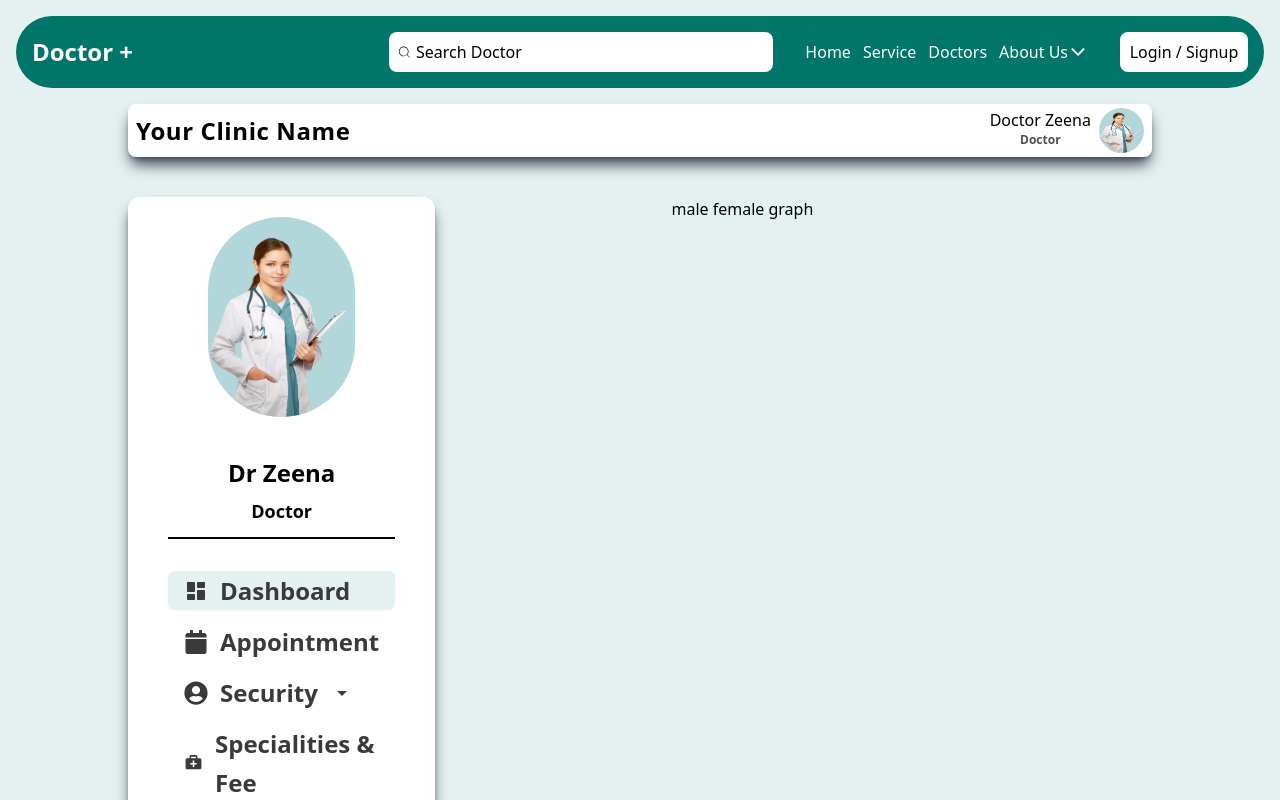
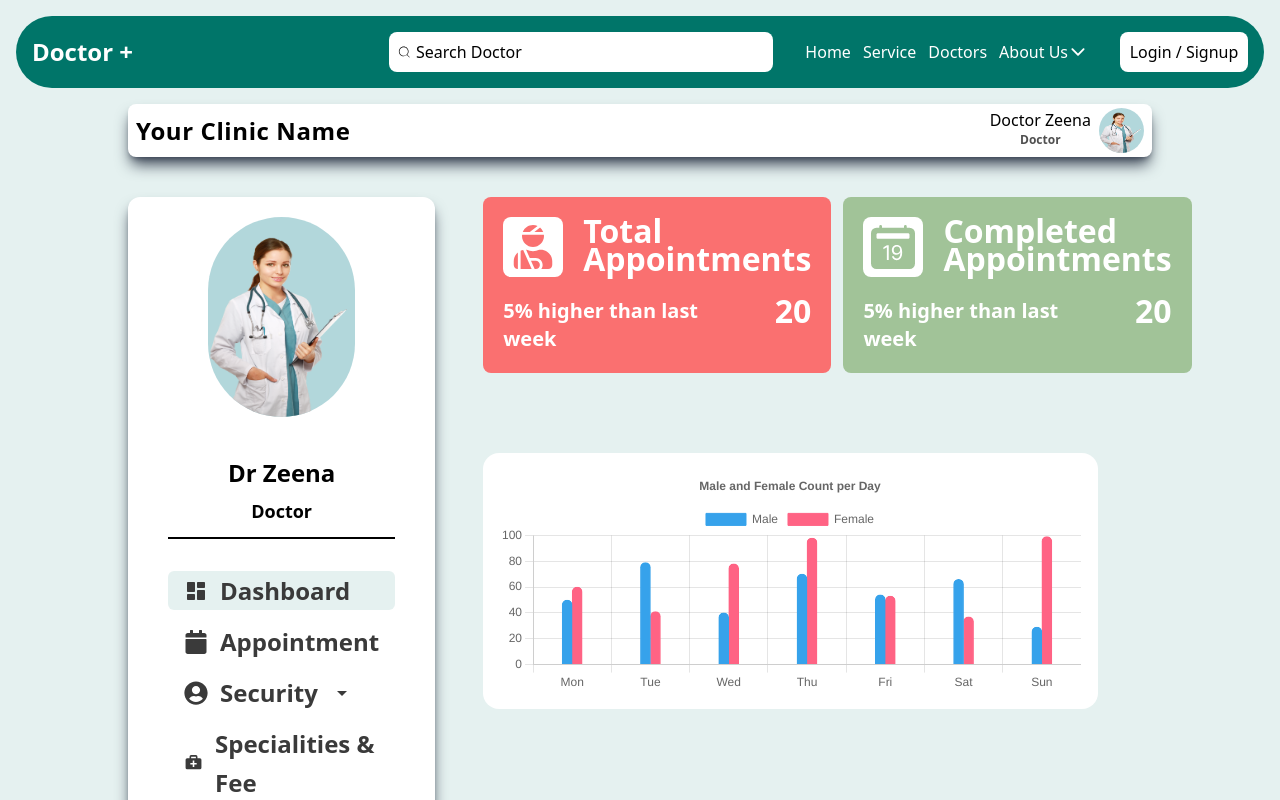
Before and after one commit to Anureng/doctors_dashboard, a React (Create React App) app: page /dashboard in a window 1280 px wide. Shown: the top 800 px of the page. Built offline with nearby package versions, Linux system fonts and the light colour scheme.

Commit message:
main dashboard done

```diff
--- a/package.json
+++ b/package.json
@@ -6,7 +6,9 @@
     "@testing-library/jest-dom": "^5.17.0",
     "@testing-library/react": "^13.4.0",
     "@testing-library/user-event": "^13.5.0",
+    "chart.js": "^4.4.3",
     "react": "^18.3.1",
+    "react-chartjs-2": "^5.2.0",
     "react-dom": "^18.3.1",
     "react-icons": "^5.2.1",
     "react-router-dom": "^6.23.1",
--- /dev/null
+++ b/src/components/DoubleBarGraph.js
@@ -0,0 +1,154 @@
+// // src/DoubleBarGraph.js
+// import React from 'react';
+// import { Bar } from 'react-chartjs-2';
+// import {
+//   Chart as ChartJS,
+//   CategoryScale,
+//   LinearScale,
+//   BarElement,
+//   Title,
+//   Tooltip,
+//   Legend,
+// } from 'chart.js';
+
+// ChartJS.register(
+//   CategoryScale,
+//   LinearScale,
+//   BarElement,
+//   Title,
+//   Tooltip,
+//   Legend
+// );
+
+// const DoubleBarGraph = () => {
+//   const data = {
+//     labels: ['Mon', 'Tue', 'Wed', 'Thu', 'Fri', 'Sat', 'Sun'],
+//     datasets: [
+//       {
+//         label: 'Male',
+//         data: [12, 19, 3, 5, 2, 3, 7],
+//         backgroundColor: 'rgba(54, 162, 235, 0.5)',
+//         borderColor: 'rgba(54, 162, 235, 1)',
+//         borderWidth: 1,
+//       },
+//       {
+//         label: 'Female',
+//         data: [7, 11, 5, 8, 3, 7, 2],
+//         backgroundColor: 'rgba(255, 99, 132, 0.5)',
+//         borderColor: 'rgba(255, 99, 132, 1)',
+//         borderWidth: 1,
+//       },
+//     ],
+//   };
+
+//   const options = {
+//     responsive: true,
+//     plugins: {
+//       legend: {
+//         position: 'top',
+//       },
+//       title: {
+//         display: true,
+//         text: 'Male and Female Count per Day',
+//       },
+//     },
+//     scales: {
+//       x: {
+//         beginAtZero: true,
+//       },
+//       y: {
+//         beginAtZero: true,
+//       },
+//     },
+//   };
+
+//   return (
+//     <div className="max-w-4xl bg-white rounded-lg mx-auto p-4">
+//       <Bar data={data} options={options} />
+//     </div>
+//   );
+// };
+
+// export default DoubleBarGraph;
+
+
+import React from 'react';
+import { Bar } from 'react-chartjs-2';
+import {
+  Chart as ChartJS,
+  CategoryScale,
+  LinearScale,
+  BarElement,
+  Title,
+  Tooltip,
+  Legend,
+} from 'chart.js';
+
+ChartJS.register(
+  CategoryScale,
+  LinearScale,
+  BarElement,
+  Title,
+  Tooltip,
+  Legend
+);
+
+const DoubleBarGraph = () => {
+  const data = {
+    labels: ['Mon', 'Tue', 'Wed', 'Thu', 'Fri', 'Sat', 'Sun'],
+    datasets: [
+      {
+        label: 'Male',
+        data: [50, 79,40, 70, 54, 66, 29],
+        backgroundColor: 'rgba(54, 162, 235, 1)', // Opaque color
+        borderColor: 'rgba(54, 162, 235, 1)',
+        borderWidth: 1,
+        barThickness: 10, // Thinner bars
+        borderRadius: { topLeft: 10, topRight: 10 }, // Rounded top corners
+        barPercentage: 0.9,
+        categoryPercentage: 0.5, // Space between groups
+      },
+      {
+        label: 'Female',
+        data: [60, 41, 78, 98, 53, 37, 99],
+        backgroundColor: 'rgba(255, 99, 132, 1)', // Opaque color
+        borderColor: 'rgba(255, 99, 132, 1)',
+        borderWidth: 1,
+        barThickness: 10, // Thinner bars
+        borderRadius: { topLeft: 10, topRight: 10 }, // Rounded top corners
+        barPercentage: 0.9,
+        categoryPercentage: 0.5, // Space between groups
+      },
+    ],
+  };
+
+  const options = {
+    responsive: true,
+    maintainAspectRatio: false, // Ensures responsiveness
+    plugins: {
+      legend: {
+        position: 'top',
+      },
+      title: {
+        display: true,
+        text: 'Male and Female Count per Day',
+      },
+    },
+    scales: {
+      x: {
+        beginAtZero: true,
+      },
+      y: {
+        beginAtZero: true,
+      },
+    },
+  };
+
+  return (
+    <div className="max-w-4xl bg-white rounded-2xl mx-auto p-4 h-[700px] sm:h-64"> {/* Adjust height for responsiveness */}
+      <Bar data={data} options={options} />
+    </div>
+  );
+};
+
+export default DoubleBarGraph;
--- a/src/pages/MainDashboard.js
+++ b/src/pages/MainDashboard.js
@@ -3,6 +3,9 @@ import NavBar from '../components/Navbar';
 import Footer from '../components/Footer';
 import NavbarDashboard from '../components/NavbarDashboard';
 import SidePanel from '../components/SidePanel';
+import { FaUserInjured } from "react-icons/fa";
+import { BsCalendar2DateFill } from "react-icons/bs";
+import DoubleBarGraph from '../components/DoubleBarGraph';
 
 const MainDashBoard = () => {
   return (
@@ -10,12 +13,39 @@ const MainDashBoard = () => {
       <NavBar />
       <NavbarDashboard />
 
-      <section className='flex flex-row flex-grow pb-10 pt-10 w-[80%] mx-auto'>
-        <div className='w-[30%] hidden md:inline-flex'>
+      <section className='flex flex-row  pb-10 gap-12 pt-10 w-[80%] mx-auto'>
+        <div className='md:w-[35%] lg:w-[30%] hidden md:inline-flex'>
           <SidePanel />
         </div>
-        <div className='w-[60%]'>
-          male female graph
+        <div className='lg:w-[60%] w-full flex flex-col gap-20'>
+          <div className='flex flex-col md:flex-row justify-between  gap-3 w-full'>
+            <div className='bg-[#FA7070] lg:p-5 p-3 md:p-1 rounded-lg'>
+              <div className='flex gap-5'>
+                <p><FaUserInjured className=' bg-white rounded-lg text-6xl text-[#FA7070] p-2' /></p>
+                <div className='lg:text-[32px] text-xl leading-7 font-bold text-white flex flex-col text-start' >  <p >Total</p>
+                  <p> Appointments</p>
+                </div>
+              </div>
+              <div className='flex gap-10 leading-7 pt-5 font-bold text-white text-start'>
+                <p className='text-xl'>5% higher than last week</p>
+                <p className=' text-[32px]'>20</p>
+              </div>
+            </div>
+
+            <div className='bg-[#A1C398] lg:p-5 p-3 md:p-1   mt-10 md:mt-0 rounded-lg'>
+              <div className='flex gap-5'>
+                <p><BsCalendar2DateFill className='  bg-white rounded-lg text-6xl text-[#A1C398] p-2' /></p>
+                <div className='lg:text-[32px] text-xl  leading-7 font-bold text-white flex flex-col text-start' >  <p>Completed </p>
+                  <p> Appointments</p>
+                </div>
+              </div>
+              <div className='flex gap-10 leading-7 pt-5 font-bold text-white text-start'>
+                <p className='text-xl'>5% higher than last week</p>
+                <p className=' text-[32px]'>20</p>
+              </div>
+            </div>
+          </div>
+          <div ><DoubleBarGraph className=' overflow-x-scroll' /></div>
         </div>
       </section>
 
```
Also changed, not shown: 1 other file (tests, documents, lock files or other folders).
